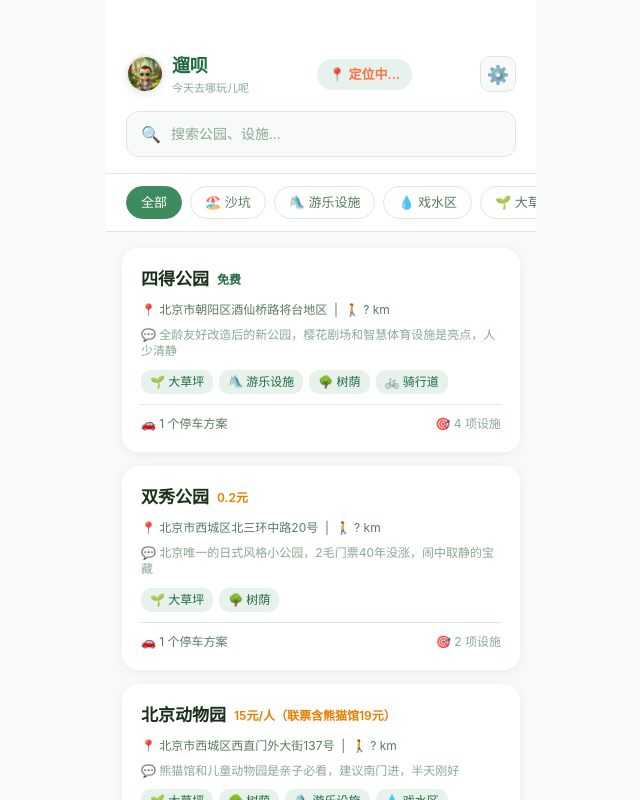
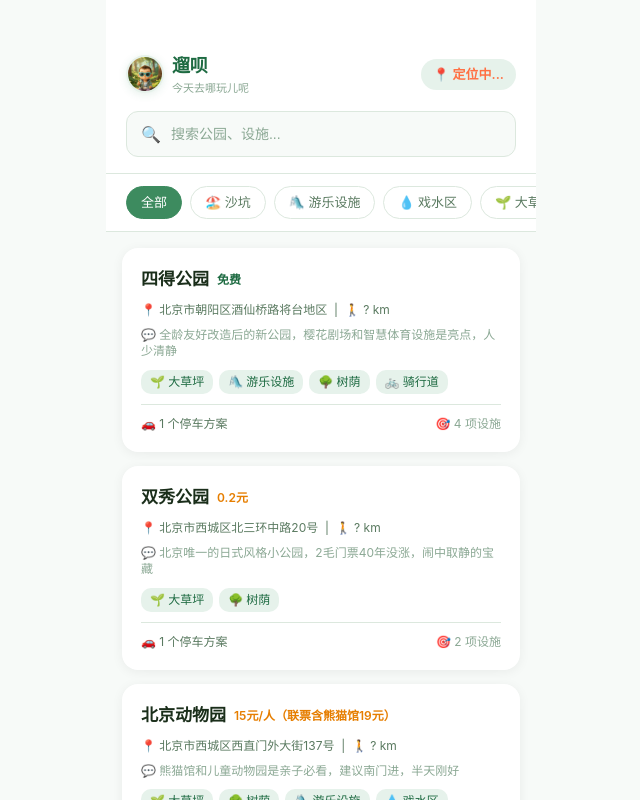
Before and after one commit to Ashley-33/park-explorer, a website: page app.html in a window 1280 px wide. Shown: the whole page, without its empty margins (319-959 px from the left). Drawn offline with Linux system fonts and the light colour scheme.

Commit message:
移除管理设置按钮，关闭编辑入口

```diff
--- a/app.html
+++ b/app.html
@@ -421,7 +421,7 @@
           </div>
         </div>
         <div class="city-chip" id="location-status" onclick="locateUser()" style="cursor:pointer" title="点击重新定位">📍 定位中...</div>
-        <div class="admin-btn" onclick="showPwdModal()" title="管理">⚙️</div>
+        <!-- 管理入口已移除 -->
       </div>
       <div class="search-bar">
         <span style="font-size:16px;color:var(--text-muted)">🔍</span>
```
